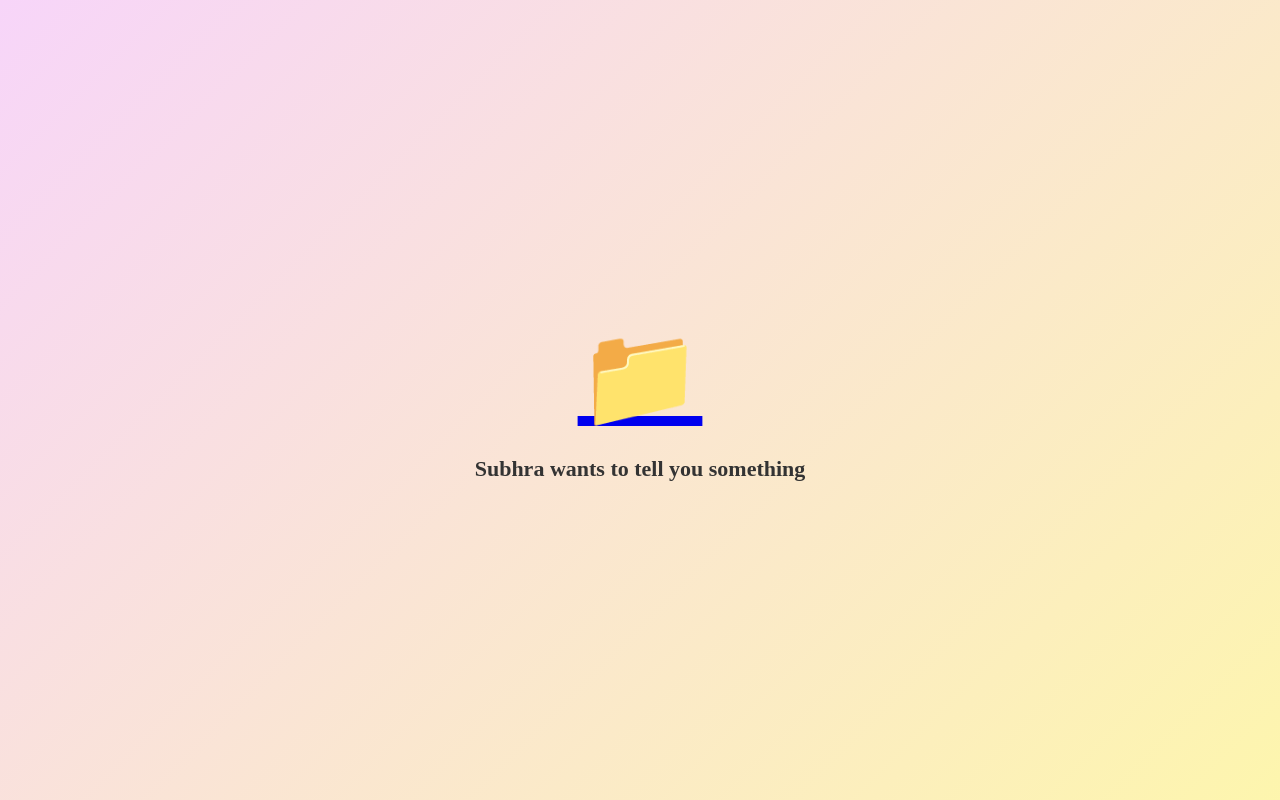
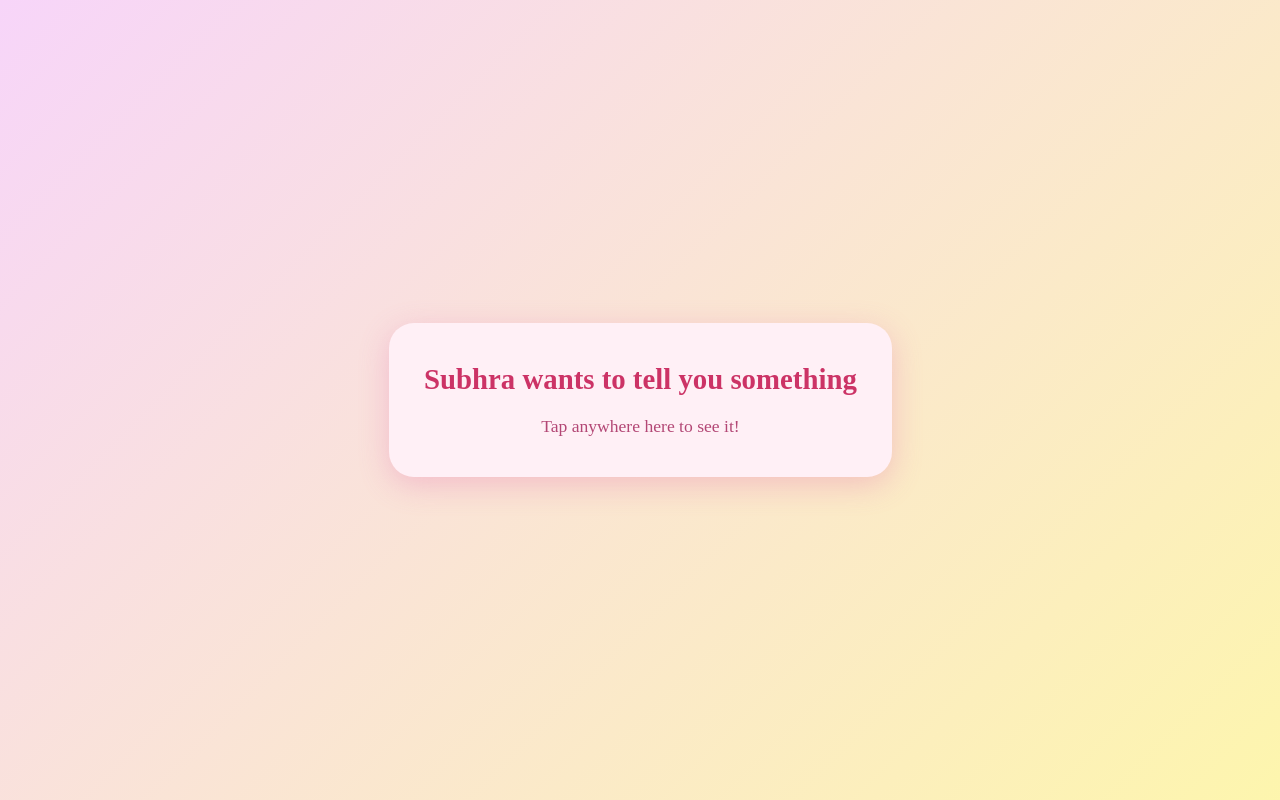
Before and after one commit to subhra17/personal, a plain HTML site: page first.html in a window 1280 px wide. Drawn offline with Linux system fonts and the light colour scheme.

Commit message:
Update first.html

```diff
--- a/first.html
+++ b/first.html
@@ -1,9 +1,9 @@
 <!DOCTYPE html>
 <html lang="en">
 <head>
-  <meta charset="UTF-8">
-  <meta name="viewport" content="width=device-width, initial-scale=1.0">
-  <title>Message from s</title>
+  <meta charset="UTF-8" />
+  <meta name="viewport" content="width=device-width, initial-scale=1" />
+  <title>Message for You</title>
   <style>
     body {
       background: linear-gradient(135deg, #f7d5f9 0%, #fdf4a1de 100%);
@@ -15,33 +15,41 @@
       justify-content: center;
       overflow: hidden;
     }
-
-    .folder {
-      font-size: 100px;
+    .popup {
+      background: #fff0f6;
+      padding: 40px 35px;
+      border-radius: 25px;
+      box-shadow: 0 8px 30px rgba(230, 100, 170, 0.3);
+      text-align: center;
       cursor: pointer;
-      transition: 0.3s;
+      animation: appear 1s ease forwards;
     }
-
-    .folder:hover {
-      transform: scale(1.1);
-      color: goldenrod;
+    .popup h2 {
+      color: #cc3366;
+      font-size: 1.8rem;
+      margin: 0 0 20px;
     }
-
-    .message {
-      margin-top: 20px;
-      font-size: 22px;
-      font-weight: bold;
-      color: #333;
+    .popup p {
+      color: #b34775;
+      font-size: 1.1rem;
+      margin: 0;
+    }
+    @keyframes appear {
+      from {opacity: 0; transform: scale(0.7);}
+      to {opacity: 1; transform: scale(1);}
     }
   </style>
 </head>
 <body>
-  <!-- Folder clickable -->
-  <a href="index.html">
-    <div class="folder">📁</div>
-  </a>
+  <div class="popup" id="popup">
+    <h2>Subhra wants to tell you something</h2>
+    <p>Tap anywhere here to see it!</p>
+  </div>
 
-  <!-- Message -->
-  <div class="message">Subhra wants to tell you something</div>
+  <script>
+    document.getElementById('popup').addEventListener('click', () => {
+      window.location.href = 'index.html'; // Change to your actual next page
+    });
+  </script>
 </body>
 </html>
```
